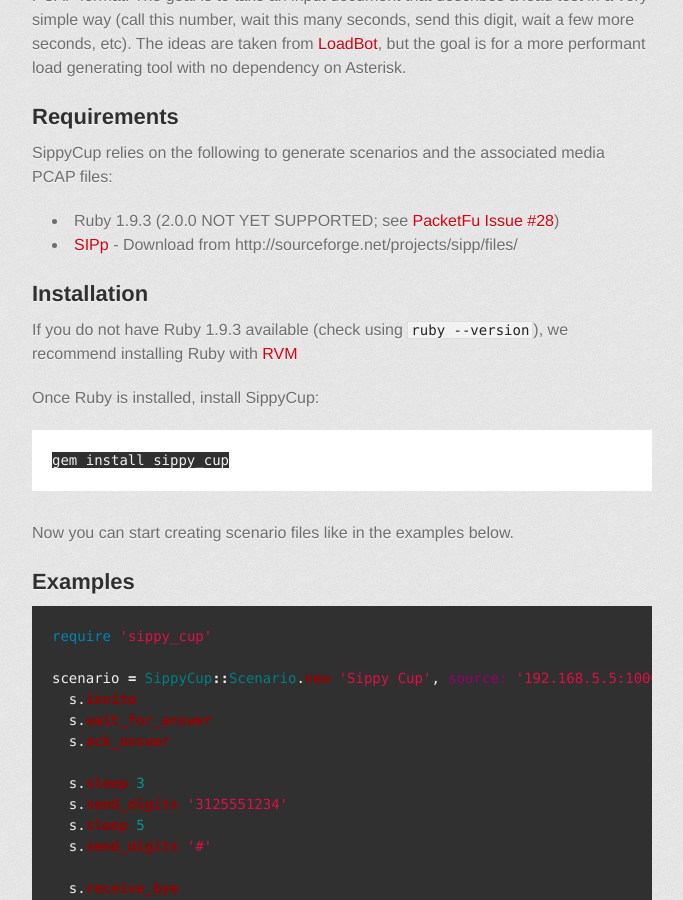
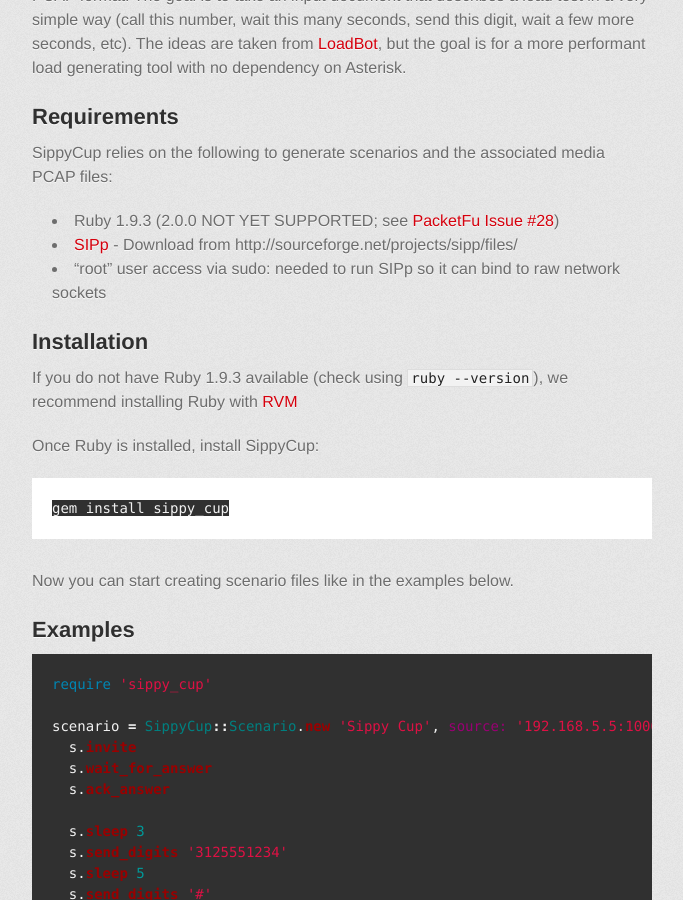
Before and after one commit to mojolingo/sippy_cup, a Jekyll site: the page built from index.md, in a window 1280 px wide and 900 px high, scrolled down 1378 px. Shown: the whole window, without its empty margins (298-981 px from the left). Built offline with Jekyll 4.4.1, drawn with Linux system fonts in a browser that asks for light colours; some web fonts are replaced.

Commit message:
Need root access

```diff
--- a/index.md
+++ b/index.md
@@ -39,6 +39,7 @@
 
 * Ruby 1.9.3 (2.0.0 NOT YET SUPPORTED; see [PacketFu Issue #28](https://github.com/todb/packetfu/issues/28))
 * [SIPp](http://sipp.sourceforge.net/) - Download from http://sourceforge.net/projects/sipp/files/
+* "root" user access via sudo: needed to run SIPp so it can bind to raw network sockets
 
 ## Installation {#installation}
 
```
